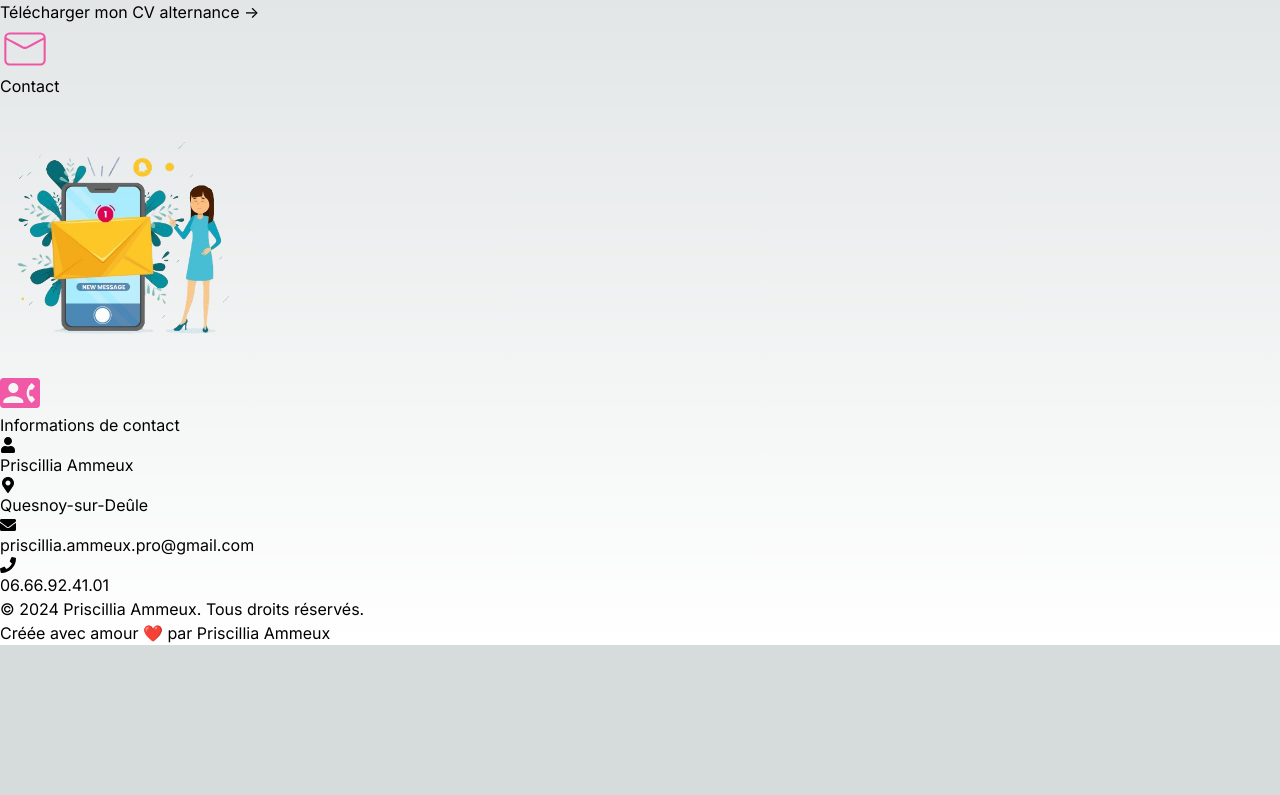
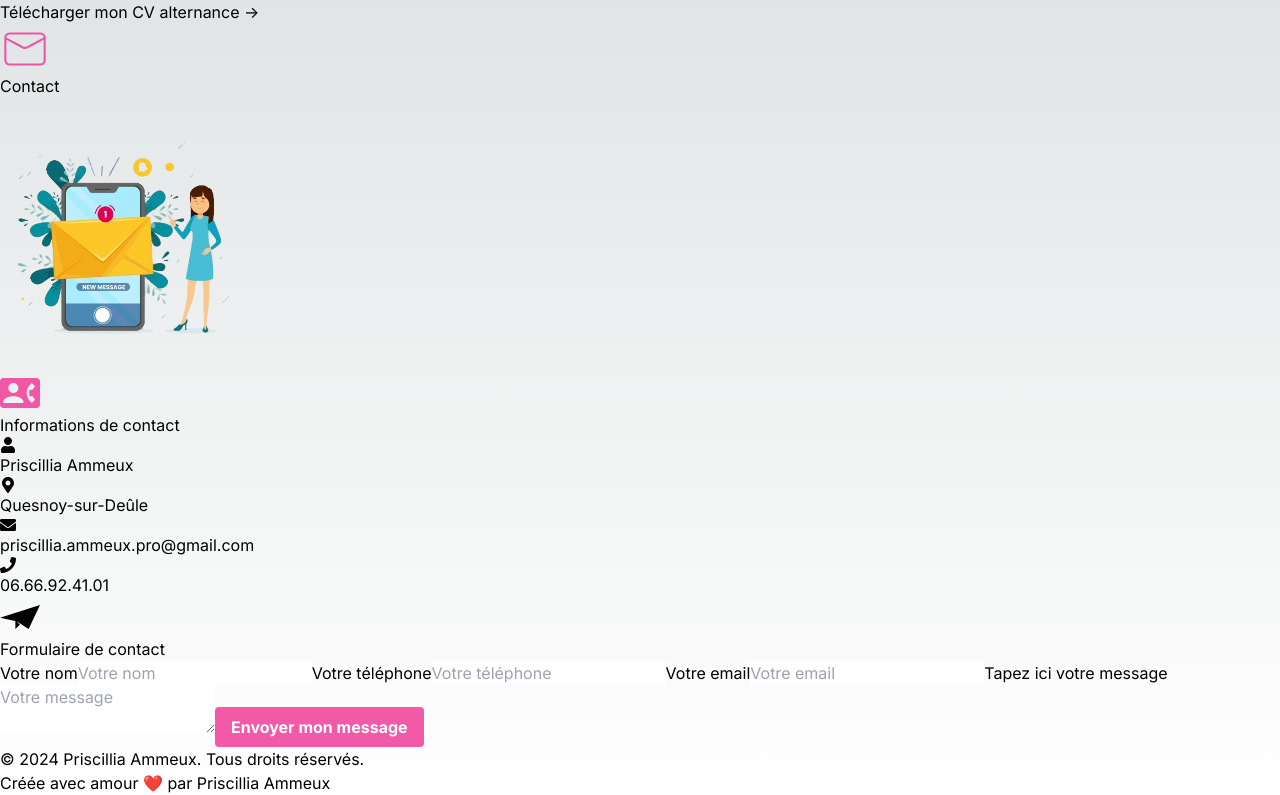
Before and after one commit to PriscilliaAmmeux/my_portfolio, a Next.js app: page /contact in a window 1280 px wide. Shown: the part 294-1089 px from the top of the page. Before the commit the page ends 939 px from the top, so only its background shows below. Built offline with nearby package versions, Linux system fonts and the light colour scheme; a web font is replaced by a local one.

Commit message:
remove nodemail, zod, add mailJs, update form, add accessibility

```diff
--- a/src/app/contact/page.tsx
+++ b/src/app/contact/page.tsx
@@ -5,6 +5,7 @@ import Navigation from "../ui/navigation/navigation";
 import Layout from "../components/layout/layout";
 import InfoContact from "../ui/infoContact/infoContact";
 import Footer from "../components/footer/footer";
+import Form from "../ui/form/form";
 
 export const metadata: Metadata = {
   title: "Me Contacter - Priscillia Ammeux",
@@ -27,6 +28,7 @@ export default function Contact() {
           </div>
           <div className="md:col-span-3 flex justify-center">
             <InfoContact />
+            <Form />
           </div>
         </div>
       </main>
--- a/src/app/ui/form/form.tsx
+++ b/src/app/ui/form/form.tsx
@@ -1,195 +1,103 @@
 "use client";
 
-import { z } from "zod";
 import Button from "../../components/button/button";
 import { SiMinutemailer } from "react-icons/si";
-import { useState } from "react";
-import { useForm } from "react-hook-form";
-import { zodResolver } from "@hookform/resolvers/zod";
-import axios from "axios";
+import { useRef } from "react";
 import { FiMail, FiPhone, FiUser, FiFileText } from "react-icons/fi";
-
-const formSchema = z.object({
-  nameSurname: z.string().min(1, { message: "Prénom et Nom obligatoire" }),
-  email: z.string().min(1, { message: "Email obligatoire" }).email({
-    message: "Email invalide",
-  }),
-  phone: z
-    .string()
-    .min(1, { message: "Numéro de teléphone obligatoire" })
-    .regex(/^\+33[67]\d{8}$/, {
-      message: "Téléphone invalide, le format doit être +33[6 ou 7]xxxxxxxxx",
-    }),
-  subject: z.string().min(1, { message: "Objet obligatoire" }),
-  message: z
-    .string()
-    .min(10, { message: "Message must be at least 10 characters" })
-    .max(1000, { message: "Message must be less than 1000 characters" }),
-});
-
-type FormData = z.infer<typeof formSchema>;
+import emailjs from "@emailjs/browser";
+import Swal from "sweetalert2";
 
 export default function Form() {
-  const [result, setResult] = useState<string>();
-  const [resultColor, setResultColor] = useState<string>();
-  const {
-    register,
-    handleSubmit,
-    reset,
-    formState: { errors, isSubmitting, isSubmitSuccessful },
-  } = useForm<FormData>({
-    resolver: zodResolver(formSchema),
+  const form = useRef<HTMLFormElement>(null);
+
+  const sendEmail = (e: React.FormEvent<HTMLFormElement>) => {
+    e.preventDefault();
+
+    const SERVICE_ID = process.env.NEXT_PUBLIC_SERVICE_ID;
+    const TEMPLATE_ID = process.env.NEXT_PUBLIC_TEMPLATE_ID;
+    const PUBLIC_KEY = process.env.NEXT_PUBLIC_PUBLIC_KEY;
+    if (!SERVICE_ID || !TEMPLATE_ID || !PUBLIC_KEY) {
+      throw new Error("Environment variables are not defined");
+    }
+
+    if (!form.current) {
+      throw new Error("Form is not rendered yet");
+    }
+
+    emailjs.sendForm(SERVICE_ID, TEMPLATE_ID, form.current, PUBLIC_KEY).then(
+      (result) => {
+        Swal.fire({
+          title: "Succès!",
+          text: "Votre message a bien été envoyé.",
+          icon: "success",
         });
+      },
+      (error) => {
+        Swal.fire({
+          title: "Erreur!",
+          text: "Veuillez vérifier le CAPTCHA.",
+          icon: "error",
+        });
+      }
+    );
+    (e.target as HTMLFormElement).reset();
+  };
 
-  const processForm = async (data: FormData) => {
-    const config = {
-      method: "post",
-      url: "/api/form",
-      headers: {
-        "Content-Type": "application/json",
-      },
-      data: data,
-    };
-    try {
-      const response = await axios(config);
-      if (response.status === 200) {
-        setResult(
-          "Votre message a bien été envoyé. Je vous recontacterai dans les plus brefs délais. Merci 🐞"
-        );
-        setResultColor("text-green-500");
-        reset();
-      }
-    } catch (err: any) {
-      setResult(err.response.data.message + ": " + err.response.statusText);
-      setResultColor("text-red-500");
-    }
-  };
   return (
     <form
+      ref={form}
       className="w-full max-w-2xl p-2 bg-blue-100 rounded-md"
-      onSubmit={handleSubmit(processForm)}
+      onSubmit={sendEmail}
       noValidate>
-      <div className="flex items-center justify-center mb-4 mt-6">
       <SiMinutemailer size={40} className="text-pink-500" />
       <h1 className="ml-4 text-blue-800 text-2xl font-semibold">
         Formulaire de contact
       </h1>
-      </div>
-      <div>
-        <div className="relative mb-4">
-          {errors.nameSurname?.message ? (
-            <FiUser className="w-6 h-6 absolute top-1/2 -translate-y-1/2 left-2 border-r pr-2 text-red-500" />
-          ) : (
-            <FiUser className="w-6 h-6 absolute top-1/2 -translate-y-1/2 left-2 border-r pr-2" />
-          )}
+      <label htmlFor="name" className="sr-only">
+        Votre nom
+      </label>
       <input
-            className={`shadow appearance-none outline-none border rounded w-full py-2 pl-10 leading-tight duration-300
-          ${errors.nameSurname?.message && "shadow-[0_0_0_2px] shadow-red-500"}
-          `}
         type="text"
-            placeholder="Nom & Prénom"
-            {...register("nameSurname")}
+        name="user_name"
+        placeholder="Votre nom"
+        required
+        aria-required="true"
+        className="mb-4 p-2 border border-gray-300 rounded"
       />
-        </div>
-        {errors.nameSurname?.message && (
-          <div className="text-red-500 text-xs mt-1">
-            {errors.nameSurname?.message}
-          </div>
-        )}
-      </div>
-      <div className="mb-4">
-        <div className="relative">
-          {errors.email?.message ? (
-            <FiMail className="w-6 h-6 absolute top-1/2 -translate-y-1/2 left-2 border-r pr-2 text-red-500" />
-          ) : (
-            <FiMail className="w-6 h-6 absolute top-1/2 -translate-y-1/2 left-2 border-r pr-2" />
-          )}
+      <label htmlFor="phone" className="sr-only">
+        Votre téléphone
+      </label>
       <input
-            className={`shadow appearance-none outline-none border rounded w-full py-2 pl-10 leading-tight duration-300
-          ${errors.email?.message && "shadow-[0_0_0_2px] shadow-red-500"}
-          `}
+        type="tel"
+        name="user_phone"
+        placeholder="Votre téléphone"
+        required
+        aria-required="true"
+        className="mb-4 p-2 border border-gray-300 rounded"
+      />
+      <label htmlFor="email" className="sr-only">
+        Votre email
+      </label>
+      <input
         type="email"
-            placeholder="Email"
-            {...register("email")}
+        name="user_email"
+        placeholder="Votre email"
+        required
+        aria-required="true"
+        className="mb-4 p-2 border border-gray-300 rounded"
       />
-        </div>
-        {errors.email?.message && (
-          <div className="text-red-500 text-xs mt-1">
-            {errors.email?.message}
-          </div>
-        )}
-      </div>
-      <div className="mb-4">
-        <div className="relative">
-          {errors.phone?.message ? (
-            <FiPhone className="w-6 h-6 text-red-500 absolute top-1/2 -translate-y-1/2 left-2 border-r pr-2" />
-          ) : (
-            <FiPhone className="w-6 h-6 absolute top-1/2 -translate-y-1/2 left-2 border-r pr-2" />
-          )}
-          <input
-            className={`shadow appearance-none outline-none border rounded w-full py-2 pl-10 leading-tight duration-300
-          ${errors.phone?.message && "shadow-[0_0_0_2px] shadow-red-500"}
-          `}
-            type="tel"
-            placeholder="Numéro de téléphone exemple: +33612345678"
-            {...register("phone")}
+      <label htmlFor="message" className="sr-only">
+        Tapez ici votre message
+      </label>
+      <textarea
+        name="message"
+        placeholder="Votre message"
+        required
+        aria-required="true"
+        className="mb-4 p-2 border border-gray-300 rounded h-32"
       />
-        </div>
-        {errors.phone?.message && (
-          <div className="text-red-500 text-xs mt-1">
-            {errors.phone?.message}
-          </div>
-        )}
-      </div>
-      <div className="mb-4">
-        <div className="relative">
-          {errors.subject?.message ? (
-            <FiFileText className="w-6 h-6 text-red-500 absolute top-1/2 -translate-y-1/2 left-2 border-r pr-2" />
-          ) : (
-            <FiFileText className="w-6 h-6 absolute top-1/2 -translate-y-1/2 left-2 border-r pr-2" />
-          )}
-          <input
-            className={`shadow appearance-none outline-none border rounded w-full py-2 pl-10 leading-tight duration-300
-    ${errors.subject?.message && "shadow-[0_0_0_2px] shadow-red-500"}
-    `}
-            type="text"
-            placeholder="Sujet de votre demande"
-            {...register("subject")}
-          />
-        </div>
-        {errors.subject?.message && (
-          <div className="text-red-500 text-xs mt-1">
-            {errors.subject?.message}
-          </div>
-        )}
-      </div>
-      <div className="mb-4">
-        <textarea
-          className={`shadow appearance-none outline-none border rounded w-full py-2 px-3 leading-tight duration-300
-          ${errors.message?.message && "shadow-[0_0_0_2px] shadow-red-500"}
-          `}
-          placeholder="Message"
-          rows={5}
-          {...register("message")}></textarea>
-        {errors.message?.message && (
-          <div className="text-red-500 text-xs mt-1">
-            {errors.message?.message}
-          </div>
-        )}
-      </div>
-      <span className="flex justify-center mt-6 mb-6">
-        <Button
-          type="submit"
-          text="Envoyer"
-          disabled={isSubmitting}
-          onClick={handleSubmit(processForm)}>
-          {isSubmitting ? "En cours d'envoi..." : "Envoyer"}
-        </Button>
 
-        {isSubmitSuccessful && (
-          <div className={`text-right ${resultColor}`}>{result}</div>
-        )}
-      </span>
+      <Button type="submit" text="Envoyer mon message" />
     </form>
   );
 }
```
Also changed, not shown: package.json (+2 -5 lines), src/app/api/form.ts (deleted, +0 -78 lines), src/app/api/send.js (deleted, +0 -28 lines), 1 other file (tests, documents, lock files or other folders). Lines whose indentation alone changed are shown as unchanged.
